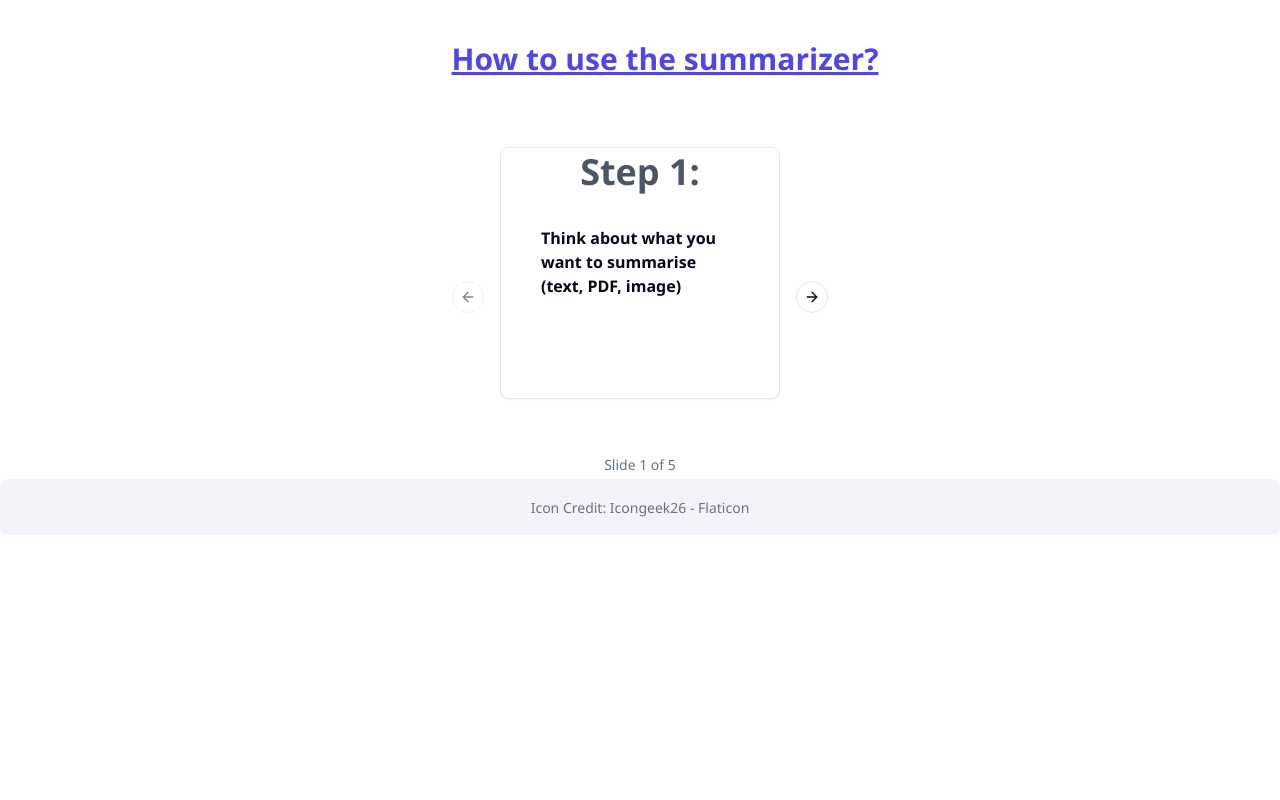
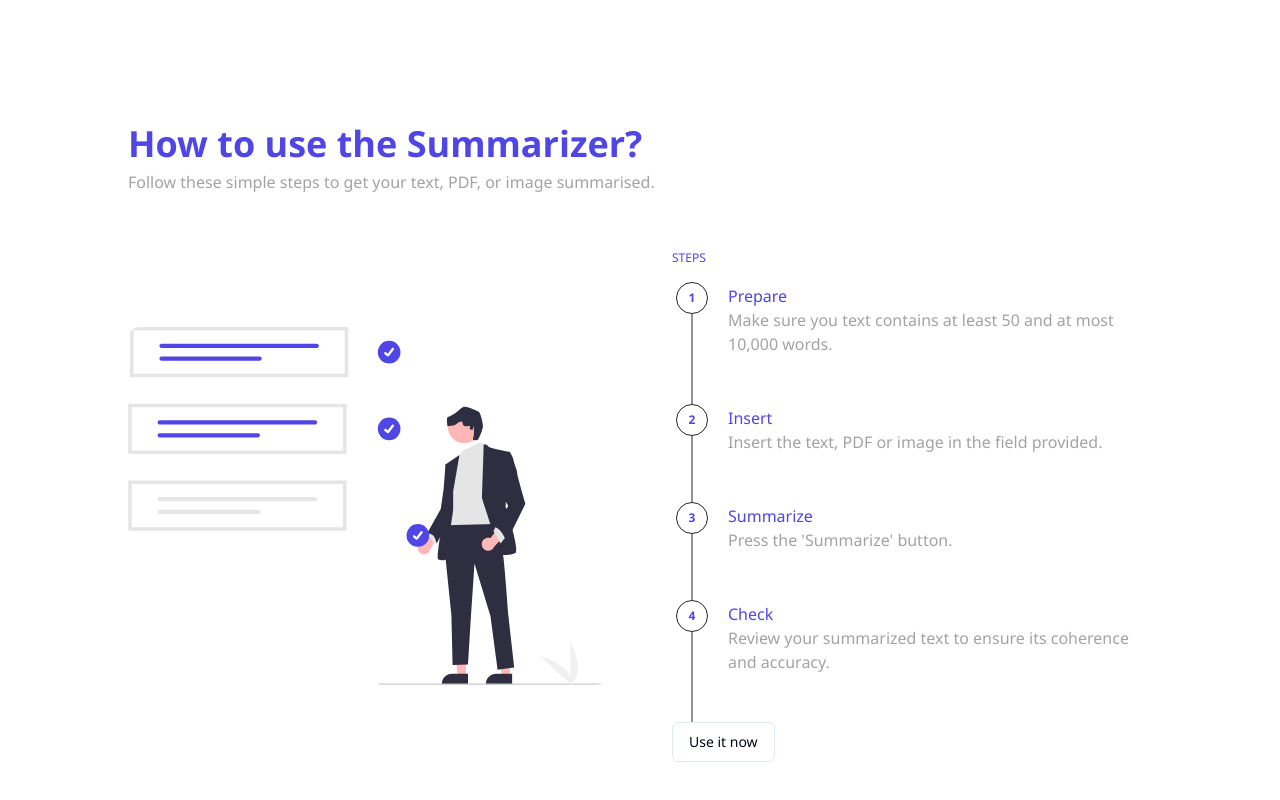
Before and after one commit to m-kuehnle/ai-tool, a React (Vite) app: page / in a window 1280 px wide. Shown: the part 1780-2580 px from the top of the page. Before the commit the page ends 2347 px from the top, so only its background shows below. Built offline with nearby package versions, Linux system fonts and the light colour scheme; no server answers.

Commit message:
update how to (steps) section

```diff
--- a/src/App.tsx
+++ b/src/App.tsx
@@ -1,15 +1,17 @@
 import "./App.css";
 import { Tabs, TabsContent, TabsList, TabsTrigger } from "./components/ui/tabs";
 import { ThemeProvider } from "next-themes";
+import project from "./assets/project.svg";
 
 import Header from "./sections/header";
 import TextInput from "./sections/textInput";
 import PdfInput from "./sections/pdfInput";
 import ImageInput from "./sections/imageInput";
 import FAQ from "./sections/FAQ";
-import CarouselDApiDemo from "./sections/howToUse";
+import Steps from "./sections/steps";
 import Background from "./sections/background";
 import Footer from "./sections/footer";
+import { Button } from "./components/ui/button";
 
 function App() {
   const inputOptions = ["text-input", "file-input", "image-input"];
@@ -18,7 +20,7 @@ function App() {
       <ThemeProvider attribute="class">
         <Header />
 
-        <div className="m-4">
+        <div className="m-4" id="summarizer">
           <Tabs defaultValue="text-input">
             <TabsList>
               {inputOptions.map((value) => (
@@ -51,18 +53,11 @@ function App() {
           <FAQ />
         </div>
 
-        <h3 className="mb-4 font-bold text-indigo-600 text-3xl mt-[100px] ml-[50px] flex justify-center sm:mt-[150px] underline">
-          How to use the summarizer?
-        </h3>
-        <div className="mt-[70px] mb-[30px] flex justify-center ">
-          <CarouselDApiDemo />
-        </div>
+        <Steps />
 
-        <Footer/>
-
+        <Footer />
       </ThemeProvider>
       <Background />
-
     </>
   );
 }
--- a/src/sections/howToUse.tsx
+++ /dev/null
@@ -1,76 +0,0 @@
-import * as React from "react";
-import { Card, CardContent } from "@/components/ui/card";
-import {
-  Carousel,
-  CarouselContent,
-  CarouselItem,
-  CarouselNext,
-  CarouselPrevious,
-  type CarouselApi,
-} from "@/components/ui/carousel";
-
-export function CarouselDApiDemo() {
-  const [api, setApi] = React.useState<CarouselApi>();
-  const [current, setCurrent] = React.useState(0);
-  const [count, setCount] = React.useState(0);
-  const cardContents = [
-    "Step 1: ",
-    "Step 2:",
-    "Step 3:",
-    "Step 4:",
-    "Step 5:"
-  ];
-
-  // Unterschiedliche Texte für jede Karte
-  const additionalTexts = [
-    "Think about what you want to summarise (text, PDF, image)",
-    "Please note that your text must contain 15 words and may have a maximum of 10,000 words",
-    "Insert the text, PDF, image in the field provided ",
-    "Press the summarise button",
-    "And you get your perfect summarised text back . Good or, what do you think ?  "
-  ];
-
-  React.useEffect(() => {
-    if (!api) {
-      return;
-    }
-
-    setCount(api.scrollSnapList().length);
-    setCurrent(api.selectedScrollSnap() + 1);
-
-    api.on("select", () => {
-      setCurrent(api.selectedScrollSnap() + 1);
-    });
-  }, [api]);
-
-  return (
-    <div className="h-[300px] w-[280px]">
-      <Carousel setApi={setApi} className="w-full max-w-xs">
-        <CarouselContent>
-          {cardContents.map((content, index) => (
-            <CarouselItem key={index}>
-              {/* Hinzufügen der hover-Klasse für den Schatten */}
-              <Card className="hover:shadow-lg">
-                <CardContent className="flex aspect-square items-center justify-center p-6">
-                  {/* Hier wird die Klasse auf das span-Element angewendet */}
-                  <span className={`text-gray-600 text-4xl font-bold mt-[-230px]`}>{content}</span>
-                </CardContent>
-                {/* Unterschiedlicher Text für jede Karte */}
-                <div className="px-10">
-                  <p className="font-semibold text-1xl mb-[100px] flex justify-center mt-[-200px] ">{additionalTexts[index]}</p>
-                </div>
-              </Card>
-            </CarouselItem>
-          ))}
-        </CarouselContent>
-        <CarouselPrevious />
-        <CarouselNext />
-      </Carousel>
-      <div className="py-2 text-center text-sm text-muted-foreground">
-        Slide {current} of {count}
-      </div>
-    </div>
-  );
-}
-
-export default CarouselDApiDemo;
--- /dev/null
+++ b/src/sections/steps.tsx
@@ -0,0 +1,117 @@
+import project from "@/assets/project.svg";
+import { Button } from "@/components/ui/button";
+
+export function Steps() {
+  return (
+    <div>
+      <div className="max-w-5xl px-4 xl:px-0 py-10 lg:pt-20 lg:pb-20 mx-auto">
+        <div className="max-w-3xl mb-10 lg:mb-14">
+          <h2 className="text-indigo-600 font-semibold text-2xl md:text-4xl md:leading-tight">
+            How to use the Summarizer?
+          </h2>
+          <p className="mt-1 text-neutral-400">
+            Follow these simple steps to get your text, PDF, or image
+            summarised.
+          </p>
+        </div>
+
+        <div className="grid grid-cols-1 lg:grid-cols-2 gap-10 lg:gap-16 lg:items-center">
+          <div className="aspect-w-16 aspect-h-9 lg:aspect-none">
+            <img
+              className="w-full object-cover rounded-xl"
+              src={project}
+              alt="Image Description"
+            />
+          </div>
+
+          <div>
+            <div className="mb-4">
+              <h3 className="text-indigo-600 text-xs font-medium uppercase">
+                Steps
+              </h3>
+            </div>
+
+            <div className="flex gap-x-5 ms-1">
+              <div className="relative last:after:hidden after:absolute after:top-8 after:bottom-0 after:start-4 after:w-px after:-translate-x-[0.5px] after:bg-neutral-800">
+                <div className="relative z-10 size-8 flex justify-center items-center">
+                  <span className="flex flex-shrink-0 justify-center items-center size-8 border border-neutral-800 text-indigo-600 font-semibold text-xs uppercase rounded-full">
+                    1
+                  </span>
+                </div>
+              </div>
+
+              <div className="grow pt-0.5 pb-8 sm:pb-12">
+                <p className="text-sm lg:text-base text-neutral-400">
+                  <span className="text-indigo-600">Prepare</span>
+                  <br></br>
+                  Make sure you text contains at least 50 and at most 10,000
+                  words.
+                </p>
+              </div>
+            </div>
+
+            <div className="flex gap-x-5 ms-1">
+              <div className="relative last:after:hidden after:absolute after:top-8 after:bottom-0 after:start-4 after:w-px after:-translate-x-[0.5px] after:bg-neutral-800">
+                <div className="relative z-10 size-8 flex justify-center items-center">
+                  <span className="flex flex-shrink-0 justify-center items-center size-8 border border-neutral-800 text-indigo-600 font-semibold text-xs uppercase rounded-full">
+                    2
+                  </span>
+                </div>
+              </div>
+
+              <div className="grow pt-0.5 pb-8 sm:pb-12">
+                <p className="text-sm lg:text-base text-neutral-400">
+                  <span className="text-indigo-600">Insert</span>
+                  <br></br>
+                  Insert the text, PDF or image in the field provided.
+                </p>
+              </div>
+            </div>
+
+            <div className="flex gap-x-5 ms-1">
+              <div className="relative last:after:hidden after:absolute after:top-8 after:bottom-0 after:start-4 after:w-px after:-translate-x-[0.5px] after:bg-neutral-800">
+                <div className="relative z-10 size-8 flex justify-center items-center">
+                  <span className="flex flex-shrink-0 justify-center items-center size-8 border border-neutral-800 text-indigo-600 font-semibold text-xs uppercase rounded-full">
+                    3
+                  </span>
+                </div>
+              </div>
+
+              <div className="grow pt-0.5 pb-8 sm:pb-12">
+                <p className="text-sm md:text-base text-neutral-400">
+                  <span className="text-indigo-600">Summarize</span>
+                  <br></br>
+                  Press the 'Summarize' button.
+                </p>
+              </div>
+            </div>
+
+            <div className="flex gap-x-5 ms-1">
+              <div className="relative last:after:hidden after:absolute after:top-8 after:bottom-0 after:start-4 after:w-px after:-translate-x-[0.5px] after:bg-neutral-800">
+                <div className="relative z-10 size-8 flex justify-center items-center">
+                  <span className="flex flex-shrink-0 justify-center items-center size-8 border border-neutral-800 text-indigo-600 font-semibold text-xs uppercase rounded-full">
+                    4
+                  </span>
+                </div>
+              </div>
+
+              <div className="grow pt-0.5 pb-8 sm:pb-12">
+                <p className="text-sm md:text-base text-neutral-400">
+                  <span className="text-indigo-600">Check</span>
+                  <br></br>
+                  Review your summarized text to ensure its coherence and
+                  accuracy.
+                </p>
+              </div>
+            </div>
+            <a href="#summarizer">
+              <Button variant="outline">Use it now</Button>
+            </a>
+          </div>
+        </div>
+      </div>
+    </div>
+  );
+}
+
+export default Steps;
```
Also changed, not shown: src/assets/project.svg (added).
